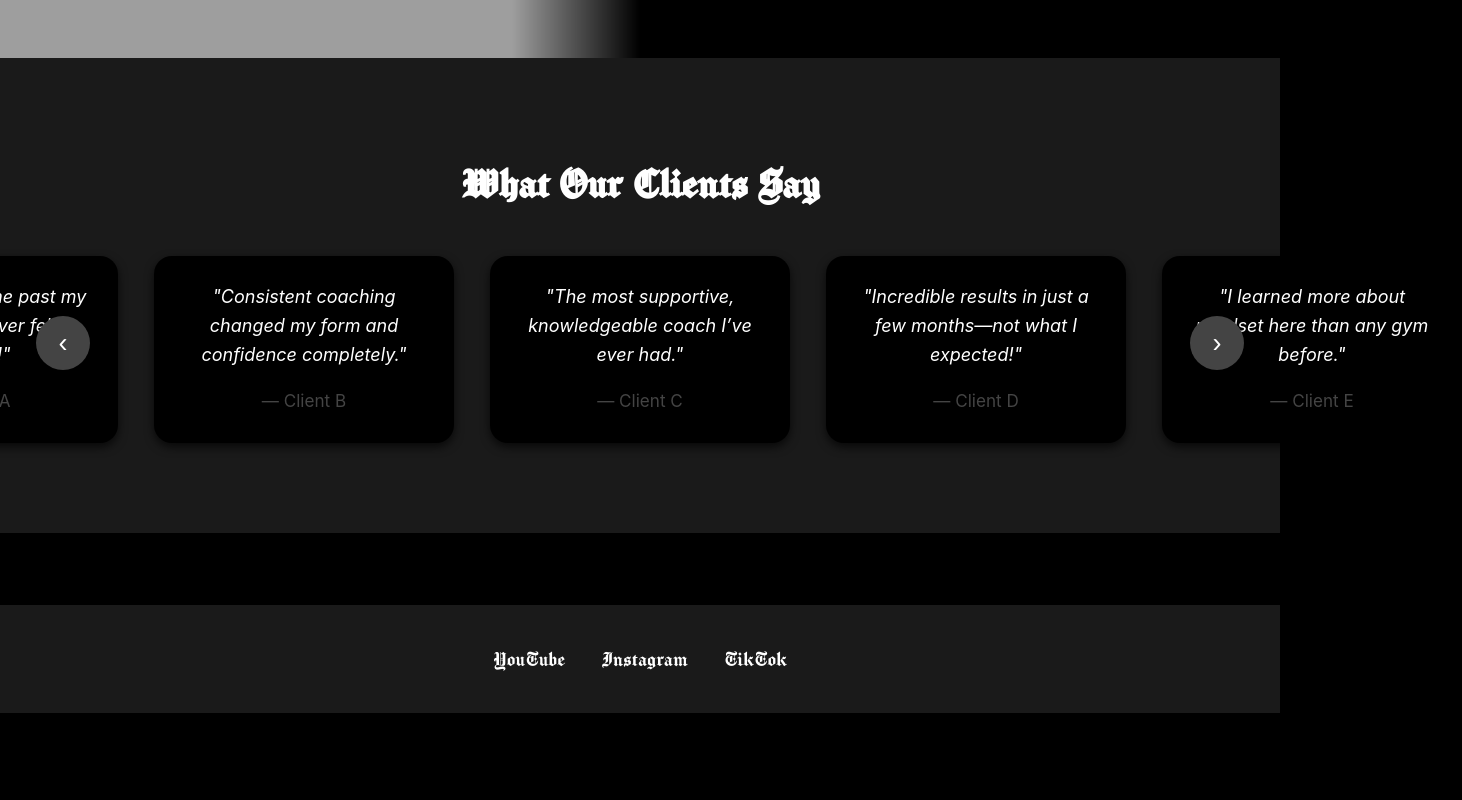
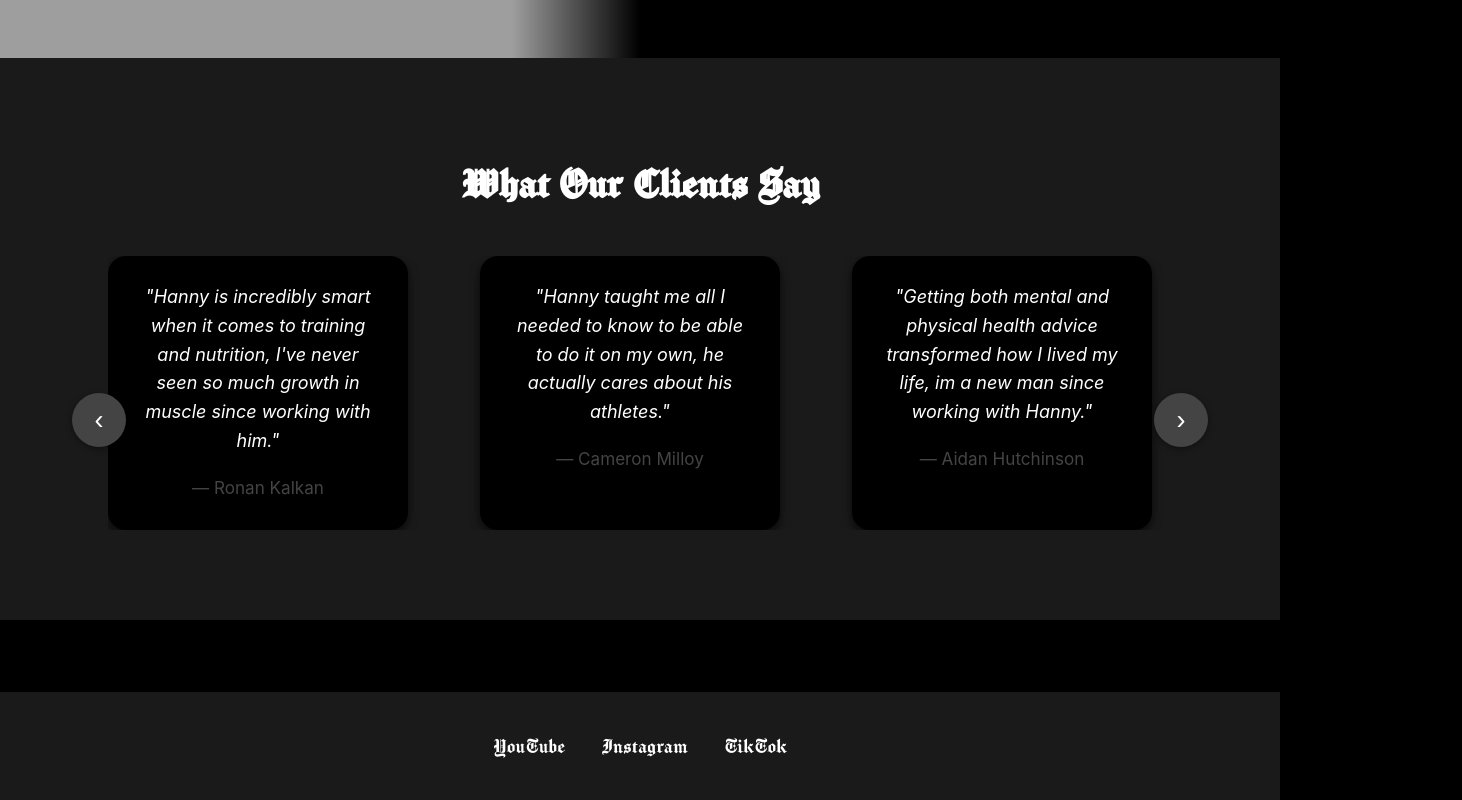
Before and after one commit to rkalkan-a/ironhanny, a plain HTML site: page index.html in a window 1280 px wide. Shown: the part 742-1542 px from the top of the page, 1462 px wide, since content can reach past the window. Before the commit the page ends 1455 px from the top, so only its background shows below. Drawn offline with nearby package versions, Linux system fonts and the light colour scheme; grey boxes are pictures that could not be loaded.

Commit message:
updated code

```diff
--- a/css/style.css
+++ b/css/style.css
@@ -495,18 +495,35 @@ button.btn:hover {
 
 /* ==== Center & Pad Testimonials ==== */
 .testimonials-container {
-  /* push the cards in from the arrows */
+  position: relative;
+  overflow: hidden;
   padding: 0 4rem;
 }
 
 .testimonials-track {
-  /* keep them in one row, center that row within the padded container */
-  display: flex !important;
-  flex-direction: row !important;
-  flex-wrap: nowrap !important;
-  justify-content: center;      /* center the whole lineup */
-  gap: 2rem;                     /* breathing room between cards */
+  display: flex;
+  flex-wrap: nowrap;
+  overflow-x: auto;
+  scroll-behavior: smooth;
+  scrollbar-width: none; /* Firefox */
+  -ms-overflow-style: none; /* IE 10+ */
 }
+
+.testimonials-track::-webkit-scrollbar {
+  display: none; /* Chrome/Safari */
+}
+
+.testimonial-card {
+  flex: 0 0 80%;
+  margin-right: 2rem;
+  scroll-snap-align: start;
+}
+
+/* Optional: snap scroll */
+.testimonials-track {
+  scroll-snap-type: x mandatory;
+}
+
 
 /* nudge arrows in so they sit outside the padded area */
 .testimonial-btn.prev {
--- a/index.html
+++ b/index.html
@@ -28,7 +28,7 @@
       />
     </div>
     <h1 class="headline">Enter the shadow</h1>
-    <a href="#testimonials" class="btn">Apply Now</a>
+    <a href="contact.html" class="btn">Apply Now</a>
   </header>
 
   <!-- TESTIMONIALS -->
@@ -38,24 +38,24 @@
     <button class="testimonial-btn prev">&lsaquo;</button>
     <div class="testimonials-track">
       <div class="testimonial-card">
-        <p>"Hanny pushed me past my limits—I’ve never felt stronger!"</p>
-        <span>— Client A</span>
+        <p>"Hanny is incredibly smart when it comes to training and nutrition, I've never seen so much growth in muscle since working with him."</p>
+        <span>— Ronan Kalkan</span>
       </div>
       <div class="testimonial-card">
-        <p>"Consistent coaching changed my form and confidence completely."</p>
-        <span>— Client B</span>
+        <p>"Hanny taught me all I needed to know to be able to do it on my own, he actually cares about his athletes."</p>
+        <span>— Cameron Milloy</span>
       </div>
       <div class="testimonial-card">
-        <p>"The most supportive, knowledgeable coach I’ve ever had."</p>
-        <span>— Client C</span>
+        <p>"Getting both mental and physical health advice transformed how I lived my life, im a new man since working with Hanny."</p>
+        <span>— Aidan Hutchinson</span>
       </div>
       <div class="testimonial-card">
-        <p>"Incredible results in just a few months—not what I expected!"</p>
-        <span>— Client D</span>
+        <p>"I was in a rut before working with Hanny, he helped me come out of my depression and take over my life."</p>
+        <span>— Jacob Francis</span>
       </div>
       <div class="testimonial-card">
-        <p>"I learned more about mindset here than any gym before."</p>
-        <span>— Client E</span>
+        <p>"The mental health aspect of his coaching is what sets Hanny apart, no other coach offers this at his price and knowledge."</p>
+        <span>— Sam Nikdel</span>
       </div>
     </div>
     <button class="testimonial-btn next">&rsaquo;</button>
--- a/js/script.js
+++ b/js/script.js
@@ -16,4 +16,27 @@ window.addEventListener('load', () => {
 
   // Show the Apply Now button
   gsap.from('.hero .btn', { opacity: 0, y: 20, duration: 0.5, delay: 3.5 });
+
+  // === Testimonial Scroll Buttons ===
+  const track = document.querySelector('.testimonials-track');
+  const prevBtn = document.querySelector('.testimonial-btn.prev');
+  const nextBtn = document.querySelector('.testimonial-btn.next');
+
+  if (track && prevBtn && nextBtn) {
+    const scrollAmount = 350;
+
+    prevBtn.addEventListener('click', () => {
+      track.scrollBy({
+        left: -scrollAmount,
+        behavior: 'smooth'
+      });
+    });
+
+    nextBtn.addEventListener('click', () => {
+      track.scrollBy({
+        left: scrollAmount,
+        behavior: 'smooth'
+      });
+    });
+  }
 });
```
